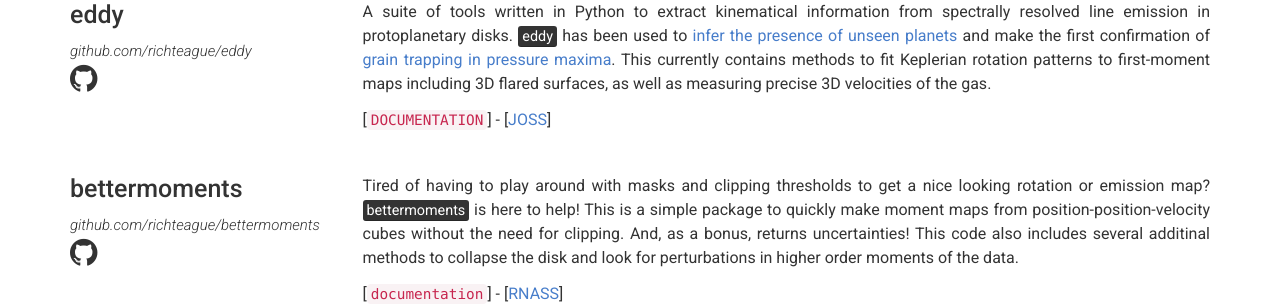
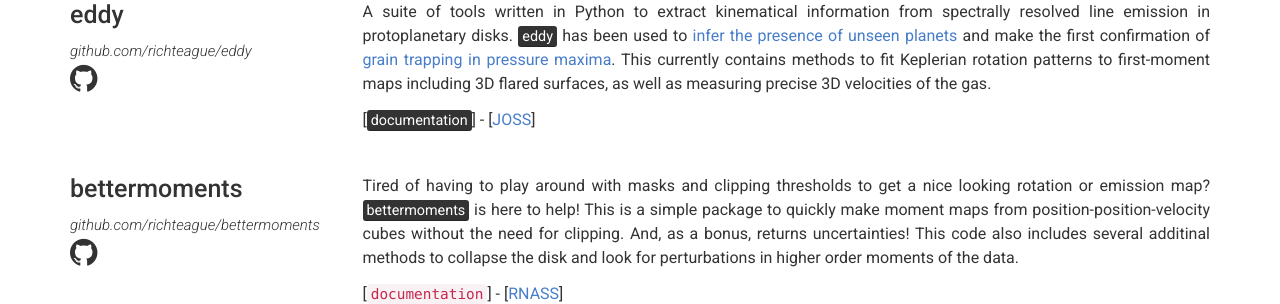
Before and after one commit to richteague/richteague.github.io, a Jekyll site: the page built from index.md, in a window 1280 px wide. Shown: the part 1392-1696 px from the top of the page. Built offline with Jekyll 4.4.1, drawn with Linux system fonts in a browser that asks for light colours.

```diff
--- a/_data/projects.yml
+++ b/_data/projects.yml
@@ -4,7 +4,7 @@
   description: | # this will include new lines to allow paragraphs
     A suite of tools written in Python to extract kinematical information from spectrally resolved line emission in protoplanetary disks. <mark>eddy</mark> has been used to [infer the presence of unseen planets](https://public.nrao.edu/news/2018-alma-proto-trio/) and make the first confirmation of [grain trapping in pressure maxima](https://ui.adsabs.harvard.edu/#abs/2018ApJ...868..113T/abstract). This currently contains methods to fit Keplerian rotation patterns to first-moment maps including 3D flared surfaces, as well as measuring precise 3D velocities of the gas.
 
-    \[[`DOCUMENTATION`](https://eddy.readthedocs.io/en/latest/)\] - \[[JOSS](https://ui.adsabs.harvard.edu/abs/2019JOSS....4.1220T/abstract)\]
+    \[[<mark>documentation</mark>](https://eddy.readthedocs.io/en/latest/)\] - \[[JOSS](https://ui.adsabs.harvard.edu/abs/2019JOSS....4.1220T/abstract)\]
 
 - name: bettermoments
   github: richteague/bettermoments
```
